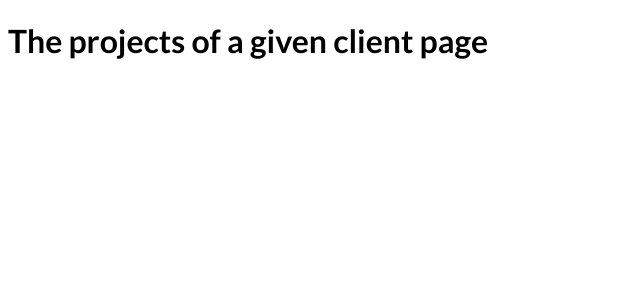
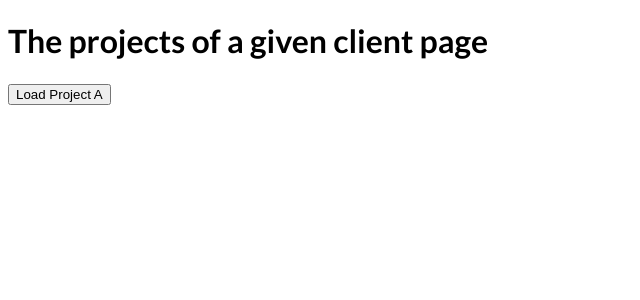
Before and after one commit to oanskyy/nextjs-may, a Next.js app: page /clients/jas in a window 1280 px wide. Shown: the top 300 px of the page, without its empty margins (0-640 px from the left). Built offline with nearby package versions, Linux system fonts and the light colour scheme.

Commit message:
feat: navigate programatically

```diff
--- a/pages/clients/[id]/index.js
+++ b/pages/clients/[id]/index.js
@@ -7,9 +7,18 @@
 	console.log(router.pathname)
 	console.log(router.query)
 
+	function loadProjectHandler() {
+		// ...load data
+		router.push({
+			pathname: "/clients/[id]/[clientid]",
+			query: { id: "oan", clientprojectid: "projectcta" }
+		})
+	}
+
 	return (
 		<div>
 			<h1>The projects of a given client page</h1>
+			<button onClick={loadProjectHandler}>Load Project A</button>
 		</div>
 	)
 }
```
